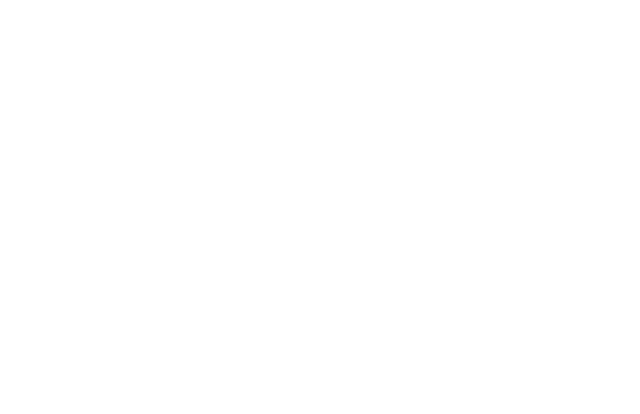
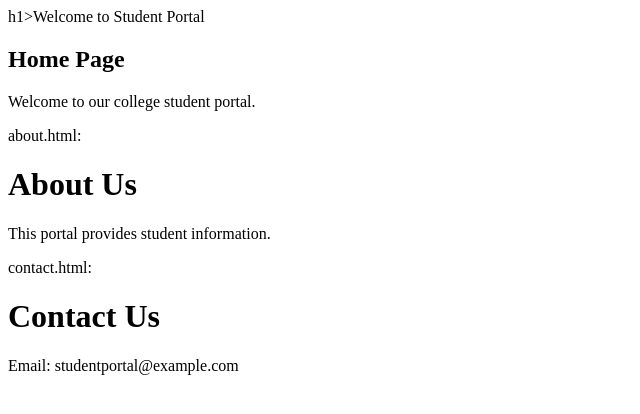
Before and after one commit to 25124041/student-portal, a plain HTML site: page index.html in a window 1280 px wide. Shown: the whole page, without its empty margins (0-640 px from the left). Drawn offline with Linux system fonts and the light colour scheme.

Commit message:
added home page

```diff
--- a/index.html
+++ b/index.html
@@ -1,15 +1,29 @@
-<!DOCTYPE
-html>
+h1>Welcome
+to Student Portal</h1>
 
 
-<html>
+<h2>Home
+Page</h2>
 
 
-<head>
+<p>Welcome to
+our college student portal.</p>
 
 
+about.html:
 
-<title>Student Portal</title>
+ <h1>About
+Us</h1>
 
 
-    <link
+<p>This portal
+provides student information.</p>
+
+
+contact.html:
+
+
+<h1>Contact Us</h1>
+
+
+<p>Email: studentportal@example.com</p>
```
